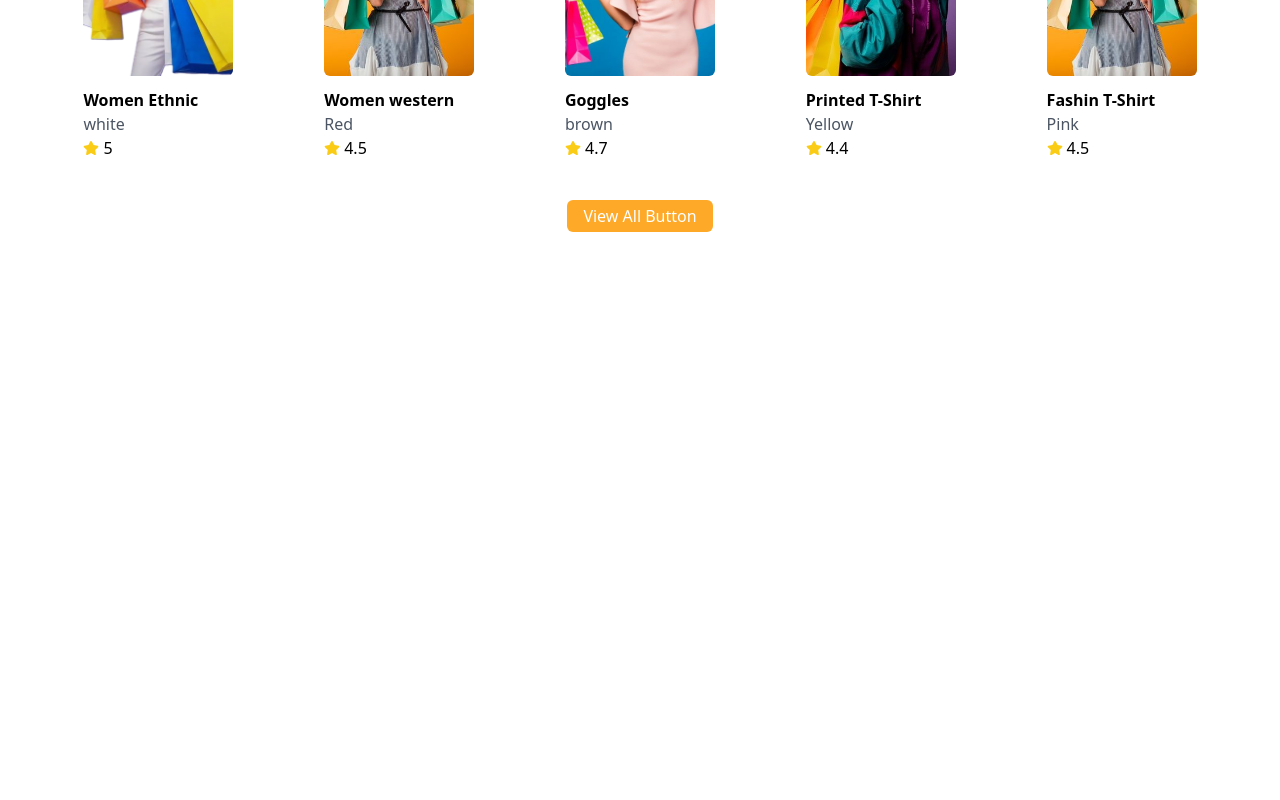
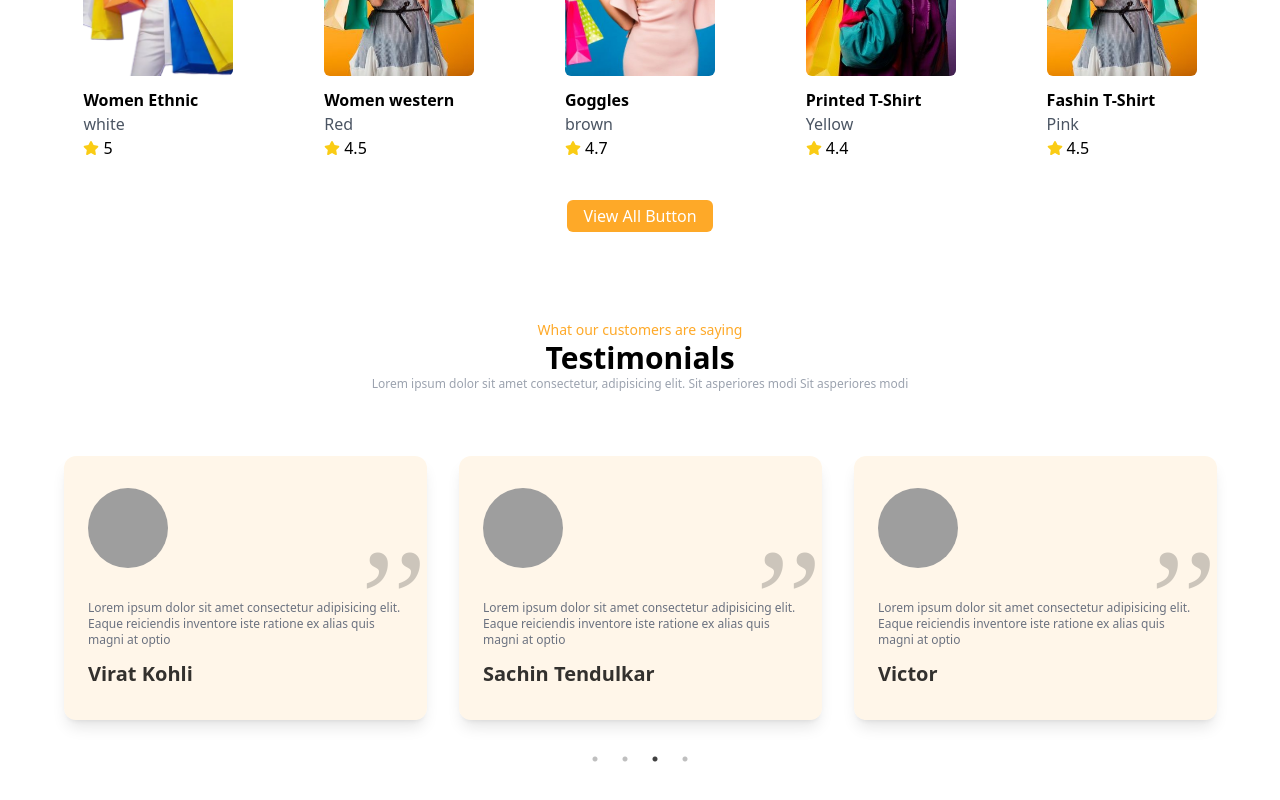
Before and after one commit to wacho91/Fashon-boutique, a React (Vite) app: page / in a window 1280 px wide. Shown: the part 2884-3684 px from the top of the page. Before the commit the page ends 3164 px from the top, so only its background shows below. Built offline with nearby package versions, Linux system fonts and the light colour scheme; grey boxes are pictures that could not be loaded.

Commit message:
Testimonial component complete

```diff
--- a/src/App.jsx
+++ b/src/App.jsx
@@ -9,6 +9,7 @@ import Subscribe from "./component/Subscribe/Subscribe";
 
 import AOS from "aos";
 import "aos/dist/aos.css";
+import Testimonial from "./component/Testimonial/Testimonial";
 
 
 function App() {
@@ -40,6 +41,7 @@ function App() {
       <Banner />
       <Subscribe />
       <Products />
+      <Testimonial />
     </div>
   )
 }
--- a/src/component/Products/Products.jsx
+++ b/src/component/Products/Products.jsx
@@ -85,7 +85,7 @@ const Products = () => {
                     }
                 </div>
                 {/*view all button*/}
-                <div className="flex justify-center">
+                <div data-aos="fade-up" className="flex justify-center">
                   <button className="text-center mt-10 cursor-pointer bg-primary text-white py-1 px-4 rounded-md">
                     View All Button
                   </button>
--- /dev/null
+++ b/src/component/Testimonial/Testimonial.jsx
@@ -0,0 +1,124 @@
+
+import Slider from "react-slick"
+
+const TestimonialData = [
+    {
+      id: 1,
+      name: "Victor",
+      text: "Lorem ipsum dolor sit amet consectetur adipisicing elit. Eaque reiciendis inventore iste ratione ex alias quis magni at optio",
+      img: "https://picsum.photos/101/101",
+    },
+    {
+      id: 2,
+      name: "Satya Nadella",
+      text: "Lorem ipsum dolor sit amet consectetur adipisicing elit. Eaque reiciendis inventore iste ratione ex alias quis magni at optio",
+      img: "https://picsum.photos/102/102",
+    },
+    {
+      id: 3,
+      name: "Virat Kohli",
+      text: "Lorem ipsum dolor sit amet consectetur adipisicing elit. Eaque reiciendis inventore iste ratione ex alias quis magni at optio",
+      img: "https://picsum.photos/104/104",
+    },
+    {
+      id: 5,
+      name: "Sachin Tendulkar",
+      text: "Lorem ipsum dolor sit amet consectetur adipisicing elit. Eaque reiciendis inventore iste ratione ex alias quis magni at optio",
+      img: "https://picsum.photos/103/103",
+    },
+];
+
+const Testimonial = () => {
+
+    var settings = {
+        dots: true,
+        arrows: false,
+        infinite: true,
+        speed: 500,
+        slidesToScroll: 1,
+        autoplay: true,
+        autoplaySpeed: 2000,
+        cssEase: "linear",
+        pauseOnHover: true,
+        pauseOnFocus: true,
+        responsive: [
+          {
+            breakpoint: 10000,
+            settings: {
+              slidesToShow: 3,
+              slidesToScroll: 1,
+              infinite: true,
+            },
+          },
+          {
+            breakpoint: 1024,
+            settings: {
+              slidesToShow: 2,
+              slidesToScroll: 1,
+              initialSlide: 2,
+            },
+          },
+          {
+            breakpoint: 640,
+            settings: {
+              slidesToShow: 1,
+              slidesToScroll: 1,
+            },
+          },
+        ],
+    };
+
+    return (
+        <div className="py-10 mb-10">
+            <div className="container">
+                {/* header section */}
+                <div className="text-center mb-10 max-w-[600px] mx-auto">
+                    <p data-aos="fade-up" className="text-sm text-primary">
+                        What our customers are saying
+                    </p>
+                    <h1 data-aos="fade-up" className="text-3xl font-bold">
+                        Testimonials
+                    </h1>
+                    <p data-aos="fade-up" className="text-xs text-gray-400">
+                        Lorem ipsum dolor sit amet consectetur, adipisicing elit. Sit
+                        asperiores modi Sit asperiores modi
+                    </p>
+                </div>
+
+                {/* Testimonial cards */}
+                <div data-aos="zoom-in">
+                    <Slider {...settings}>
+                        {TestimonialData.map((data) => (
+                            <div key={data.id} className="my-6">
+                                <div
+                                    className="flex flex-col gap-4 shadow-lg py-8 px-6 mx-4 rounded-xl dark:bg-gray-800 bg-primary/10 relative"
+                                >
+                                    <div className="mb-4">
+                                    <img
+                                        src={data.img}
+                                        alt=""
+                                        className="rounded-full w-20 h-20"
+                                    />
+                                    </div>
+                                    <div className="flex flex-col items-center gap-4">
+                                        <div className="space-y-3">
+                                            <p className="text-xs text-gray-500">{data.text}</p>
+                                            <h1 className="text-xl font-bold text-black/80 dark:text-light">
+                                            {data.name}
+                                            </h1>
+                                        </div>
+                                    </div>
+                                    <p className="text-black/20 text-9xl font-serif absolute top-0 right-0">
+                                    ,,
+                                    </p>
+                                </div>
+                            </div>
+                        ))}
+                    </Slider>
+                </div>
+            </div>
+        </div>
+    );
+}
+
+export default Testimonial
```
